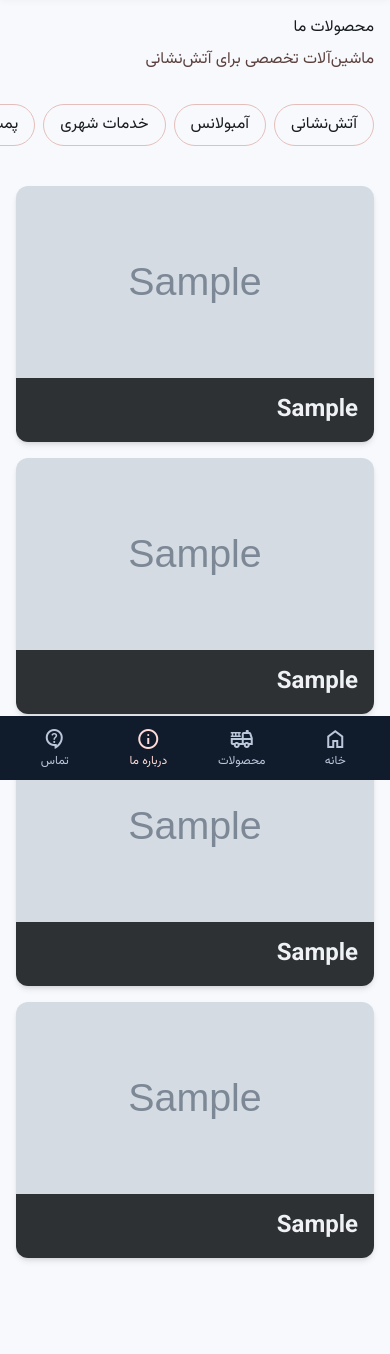
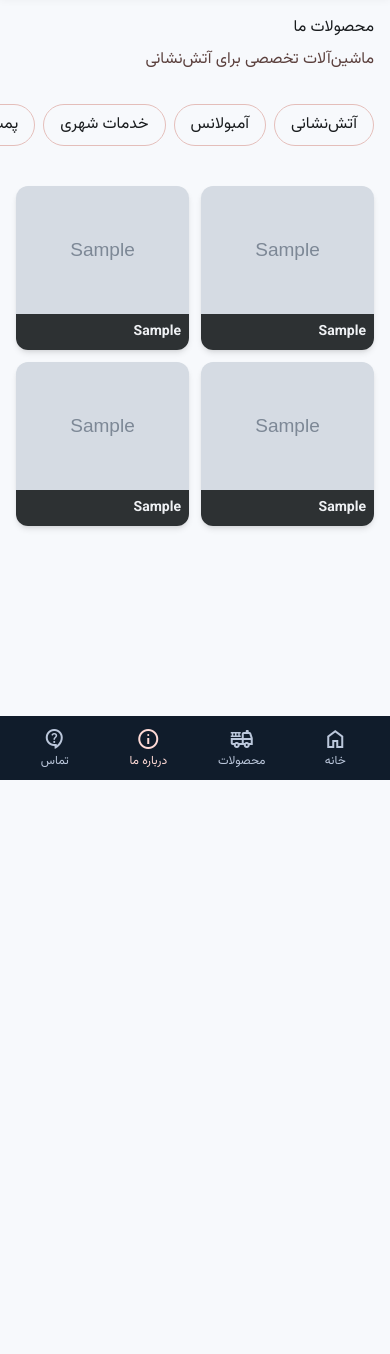
Before and after one commit to YeganeTanhaei/samImenvista, a Django app: page /products/ in a window 390 px wide. Shown: the part 64-1418 px from the top of the page. After the commit the page ends 844 px from the top, so only its background shows below. Run offline with Django 5.2, Linux system fonts and the light colour scheme; tables that the repository leaves empty hold one stand-in row (values such as "Sample post"); grey boxes marked "Sample" are stand-in pictures; some libraries are stand-ins or nearby versions.

Commit message:
Fix template content

```diff
--- a/mainpage/templates/mainpage/index.html
+++ b/mainpage/templates/mainpage/index.html
@@ -347,7 +347,7 @@
                         ویستا</p>
 
                     <!-- ===== دکمه سفارش سریع با شماره تماس ===== -->
-                    <a href="tel:+982144556677"
+                    <a href="tel:+989124902592"
                        class="mt-stack-sm px-6 py-3 md:px-8 md:py-4 bg-primary-container text-on-primary-container rounded-full font-label-lg text-label-lg shadow-lg active:scale-95 hover:bg-primary transition-all flex items-center gap-2">
                         <span class="material-symbols-outlined text-[20px] md:text-[24px]">local_fire_department</span>
                         سفارش سریع خودرو
--- a/mainpage/templates/mainpage/team.html
+++ b/mainpage/templates/mainpage/team.html
@@ -320,76 +320,71 @@
                     پمپ
                 </button>
             </div>
-
             <!-- Products Grid -->
-            <div class="grid grid-cols-1 sm:grid-cols-2 md:grid-cols-3 lg:grid-cols-4 gap-stack-md sm:gap-gutter">
+            <div class="grid grid-cols-2 sm:grid-cols-2 md:grid-cols-3 lg:grid-cols-4 gap-3 sm:gap-gutter">
                 <!-- Product Card  -->
                 {% for firevehicl in fire_vehicles %}
                     <article
                             class="flex flex-col bg-surface rounded-xl overflow-hidden shadow-md group hover:shadow-lg transition-shadow cursor-pointer">
-                        <div class="w-full h-48 md:h-56 overflow-hidden relative">
+                        <div class="w-full h-32 sm:h-48 md:h-56 overflow-hidden relative">
                             <a href="{{ firevehicl.get_absolute_url }}">
-                                <img src="{{ firevehicl.image_title.url }}"
-                                     alt="Team Image"
+                                <img src="{{ firevehicl.image_title.url }}" alt="Team Image"
                                      class="w-full h-full object-cover group-hover:scale-105 transition-transform duration-300">
                             </a>
                         </div>
-                        <div class="p-4 bg-inverse-surface text-inverse-on-surface flex flex-col gap-1 relative z-10">
-                            <h3 class="font-headline-lg-mobile md:font-headline-md text-headline-lg-mobile md:text-headline-md truncate">
+                        <div class="p-2 sm:p-4 bg-inverse-surface text-inverse-on-surface flex flex-col gap-1 relative z-10">
+                            <h3 class="text-sm sm:text-base md:text-headline-md font-bold truncate">
                                 <a href="{{ firevehicl.get_absolute_url }}">{{ firevehicl.chassis }}</a>
                             </h3>
                         </div>
                     </article>
                 {% endfor %}
-                <!-- Product Card  -->
+
                 {% for ambulance in all_ambulance %}
                     <article
                             class="flex flex-col bg-surface rounded-xl overflow-hidden shadow-md group hover:shadow-lg transition-shadow cursor-pointer">
-                        <div class="w-full h-48 md:h-56 overflow-hidden relative">
+                        <div class="w-full h-32 sm:h-48 md:h-56 overflow-hidden relative">
                             <a href="{{ ambulance.get_absolute_url }}">
-                                <img src="{{ ambulance.image_title.url }}"
-                                     alt="Team Image"
+                                <img src="{{ ambulance.image_title.url }}" alt="Team Image"
                                      class="w-full h-full object-cover group-hover:scale-105 transition-transform duration-300">
                             </a>
                         </div>
-                        <div class="p-4 bg-inverse-surface text-inverse-on-surface flex flex-col gap-1 relative z-10">
-                            <h3 class="font-headline-lg-mobile md:font-headline-md text-headline-lg-mobile md:text-headline-md truncate">
+                        <div class="p-2 sm:p-4 bg-inverse-surface text-inverse-on-surface flex flex-col gap-1 relative z-10">
+                            <h3 class="text-sm sm:text-base md:text-headline-md font-bold truncate">
                                 <a href="{{ ambulance.get_absolute_url }}">{{ ambulance.chassis }}</a>
                             </h3>
                         </div>
                     </article>
                 {% endfor %}
-                <!-- Product Card -->
+
                 {% for municipality in all_municipality %}
                     <article
                             class="flex flex-col bg-surface rounded-xl overflow-hidden shadow-md group hover:shadow-lg transition-shadow cursor-pointer">
-                        <div class="w-full h-48 md:h-56 overflow-hidden relative">
+                        <div class="w-full h-32 sm:h-48 md:h-56 overflow-hidden relative">
                             <a href="{{ municipality.get_absolute_url }}">
-                                <img src="{{ municipality.image_title.url }}"
-                                     alt="Team Image"
+                                <img src="{{ municipality.image_title.url }}" alt="Team Image"
                                      class="w-full h-full object-cover group-hover:scale-105 transition-transform duration-300">
                             </a>
                         </div>
-                        <div class="p-4 bg-inverse-surface text-inverse-on-surface flex flex-col gap-1 relative z-10">
-                            <h3 class="font-headline-lg-mobile md:font-headline-md text-headline-lg-mobile md:text-headline-md truncate">
+                        <div class="p-2 sm:p-4 bg-inverse-surface text-inverse-on-surface flex flex-col gap-1 relative z-10">
+                            <h3 class="text-sm sm:text-base md:text-headline-md font-bold truncate">
                                 <a href="{{ municipality.get_absolute_url }}">{{ municipality.chassis }}</a>
                             </h3>
                         </div>
                     </article>
                 {% endfor %}
-            <!-- Product Card -->
+
                 {% for pump in all_pump %}
                     <article
                             class="flex flex-col bg-surface rounded-xl overflow-hidden shadow-md group hover:shadow-lg transition-shadow cursor-pointer">
-                        <div class="w-full h-48 md:h-56 overflow-hidden relative">
+                        <div class="w-full h-32 sm:h-48 md:h-56 overflow-hidden relative">
                             <a href="{{ pump.get_absolute_url }}">
-                                <img src="{{ pump.image_title.url }}"
-                                     alt="Team Image"
+                                <img src="{{ pump.image_title.url }}" alt="Team Image"
                                      class="w-full h-full object-cover group-hover:scale-105 transition-transform duration-300">
                             </a>
                         </div>
-                        <div class="p-4 bg-inverse-surface text-inverse-on-surface flex flex-col gap-1 relative z-10">
-                            <h3 class="font-headline-lg-mobile md:font-headline-md text-headline-lg-mobile md:text-headline-md truncate">
+                        <div class="p-2 sm:p-4 bg-inverse-surface text-inverse-on-surface flex flex-col gap-1 relative z-10">
+                            <h3 class="text-sm sm:text-base md:text-headline-md font-bold truncate">
                                 <a href="{{ pump.get_absolute_url }}">{{ pump.pump_model }}</a>
                             </h3>
                         </div>
```
